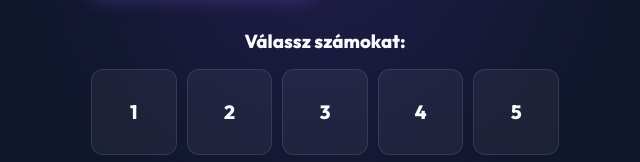
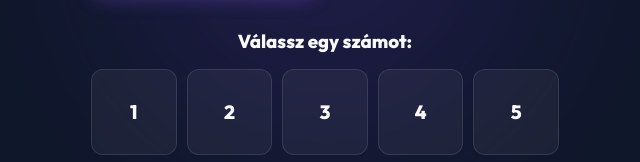
Before and after one commit to klMrInGrID/szorzas, a plain HTML site: page game.html in a window 1280 px wide. Shown: the part 260-422 px from the top of the page, 315-955 px from the left. Drawn offline with Linux system fonts and the light colour scheme.

Commit message:
content: update selection prompt text

```diff
--- a/game.html
+++ b/game.html
@@ -31,7 +31,7 @@
             </div>
 
             <div class="number-selection">
-                <h3>Válassz számokat:</h3>
+                <h3>Válassz egy számot:</h3>
                 <div class="numbers-grid">
                     <!-- JS generálja: 1-10 checkbox gombok -->
                 </div>
```
